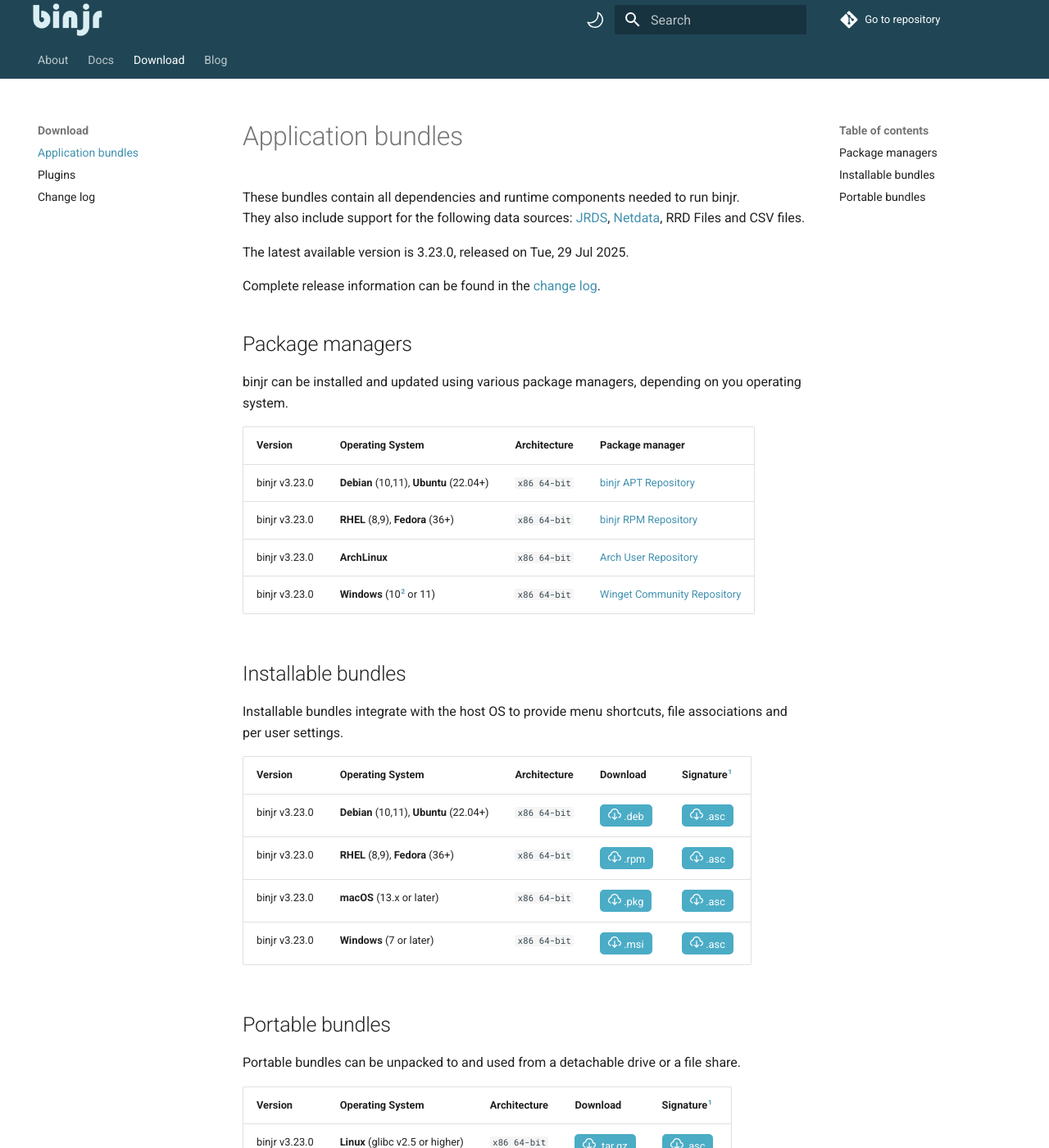
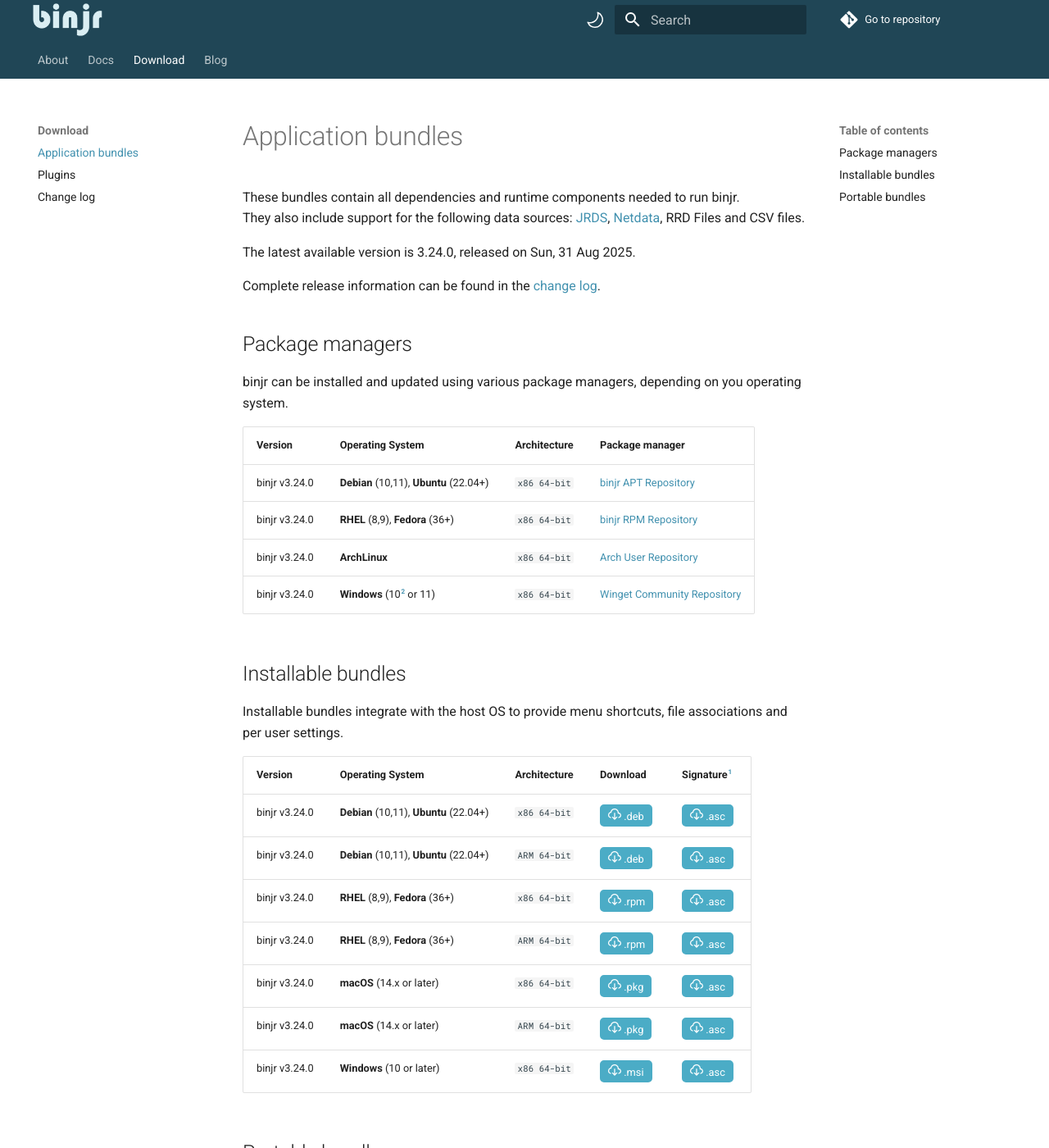
Before and after one commit to binjr/binjr.github.io, an MkDocs documentation site: the page built from docs/download/latest_release.md, in a window 1280 px wide and 1400 px high. Shown: the whole window at 82% size. Built offline with MkDocs 1.6.1 and Material for MkDocs 9.7.7, drawn with Linux system fonts in a browser that asks for light colours; comment, search, counter and statistics services are not loaded; some of the changed text lies outside the part shown.

Commit message:
Release v3.24.0

```diff
--- a/docs/download/latest_release.md
+++ b/docs/download/latest_release.md
@@ -4,7 +4,7 @@
 They also include support for the following data sources:
 [JRDS](https://github.com/fbacchella/jrds), [Netdata](https://www.netdata.cloud), RRD Files and CSV files.
 
-The latest available version is 3.23.0, released on Tue, 29 Jul 2025.
+The latest available version is 3.24.0, released on Sun, 31 Aug 2025.
 
 Complete release information can be found in the [change log](CHANGELOG.md).
 
@@ -34,32 +34,37 @@
 
 | Version          | Operating System                        | Architecture | Package manager                                              |
 |------------------|-----------------------------------------|--------------|--------------------------------------------------------------|
-| binjr v3.23.0 | **Debian** (10,11), **Ubuntu** (22.04+) | `x86 64-bit`   | [binjr APT Repository](https://repos.binjr.eu/apt)           |
-| binjr v3.23.0 | **RHEL** (8,9), **Fedora** (36+)        | `x86 64-bit`   | [binjr RPM Repository](https://repos.binjr.eu/rpm)           |
-| binjr v3.23.0 | **ArchLinux**                           | `x86 64-bit`   | [Arch User Repository](https://repos.binjr.eu/aur)           |
-| binjr v3.23.0 | **Windows** (10[^2] or 11)              | `x86 64-bit`   | [Winget Community Repository](https://repos.binjr.eu/winget) |
+| binjr v3.24.0 | **Debian** (10,11), **Ubuntu** (22.04+) | `x86 64-bit` | [binjr APT Repository](https://repos.binjr.eu/apt)           |
+| binjr v3.24.0 | **RHEL** (8,9), **Fedora** (36+)        | `x86 64-bit` | [binjr RPM Repository](https://repos.binjr.eu/rpm)           |
+| binjr v3.24.0 | **ArchLinux**                           | `x86 64-bit` | [Arch User Repository](https://repos.binjr.eu/aur)           |
+| binjr v3.24.0 | **Windows** (10[^2] or 11)              | `x86 64-bit` | [Winget Community Repository](https://repos.binjr.eu/winget) |
 
 
 ## Installable bundles
 
 Installable bundles integrate with the host OS to provide menu shortcuts, file associations and per user settings.
 
-| Version          | Operating System                        | Architecture | Download                                                                                                                                                                    | Signature[^1]                                                                                                                                                                    |
-|------------------|-----------------------------------------|--------------|-----------------------------------------------------------------------------------------------------------------------------------------------------------------------------|----------------------------------------------------------------------------------------------------------------------------------------------------------------------------------|
-| binjr v3.23.0 | **Debian** (10,11), **Ubuntu** (22.04+) | `x86 64-bit`   | [<button ><img alt="" src="../../assets/images/download.svg"> .deb</button>](https://github.com/binjr/binjr/releases/download/v3.23.0/binjr-3.23.0_linux-amd64.deb)  | [<button ><img alt="" src="../../assets/images/download.svg"> .asc</button>](https://github.com/binjr/binjr/releases/download/v3.23.0/binjr-3.23.0_linux-amd64.deb.asc)   |
-| binjr v3.23.0 | **RHEL** (8,9), **Fedora** (36+)        | `x86 64-bit`   | [<button><img alt="" src="../../assets/images/download.svg"> .rpm</button>](https://github.com/binjr/binjr/releases/download/v3.23.0/binjr-3.23.0_linux-amd64.rpm)   | [<button ><img alt="" src="../../assets/images/download.svg"> .asc</button>](https://github.com/binjr/binjr/releases/download/v3.23.0/binjr-3.23.0_linux-amd64.deb.asc)   |
-| binjr v3.23.0 | **macOS** (13.x or later)               | `x86 64-bit`   | [<button ><img alt="" src="../../assets/images/download.svg"> .pkg</button>](https://github.com/binjr/binjr/releases/download/v3.23.0/binjr-3.23.0_mac-x86_64.pkg)   | [<button ><img alt="" src="../../assets/images/download.svg"> .asc</button>](https://github.com/binjr/binjr/releases/download/v3.23.0/binjr-3.23.0_mac-x86_64.pkg.asc)    |
-| binjr v3.23.0 | **Windows** (7 or later)                | `x86 64-bit`   | [<button><img alt="" src="../../assets/images/download.svg"> .msi</button>](https://github.com/binjr/binjr/releases/download/v3.23.0/binjr-3.23.0_windows-amd64.msi) | [<button ><img alt="" src="../../assets/images/download.svg"> .asc</button>](https://github.com/binjr/binjr/releases/download/v3.23.0/binjr-3.23.0_windows-amd64.msi.asc) |
+| Version          | Operating System                        | Architecture  | Download                                                                                                                                                                    | Signature[^1]                                                                                                                                                                     |
+|------------------|-----------------------------------------|---------------|-----------------------------------------------------------------------------------------------------------------------------------------------------------------------------|-----------------------------------------------------------------------------------------------------------------------------------------------------------------------------------|
+| binjr v3.24.0 | **Debian** (10,11), **Ubuntu** (22.04+) | `x86 64-bit`  | [<button ><img alt="" src="../../assets/images/download.svg"> .deb</button>](https://github.com/binjr/binjr/releases/download/v3.24.0/binjr-3.24.0_linux-x86_64.deb)  | [<button ><img alt="" src="../../assets/images/download.svg"> .asc</button>](https://github.com/binjr/binjr/releases/download/v3.24.0/binjr-3.24.0_linux-x86_64.deb.asc)   |
+| binjr v3.24.0 | **Debian** (10,11), **Ubuntu** (22.04+) | `ARM 64-bit`  | [<button ><img alt="" src="../../assets/images/download.svg"> .deb</button>](https://github.com/binjr/binjr/releases/download/v3.24.0/binjr-3.24.0_linux-aarch64.deb)  | [<button ><img alt="" src="../../assets/images/download.svg"> .asc</button>](https://github.com/binjr/binjr/releases/download/v3.24.0/binjr-3.24.0_linux-aarch64.deb.asc)  |
+| binjr v3.24.0 | **RHEL** (8,9), **Fedora** (36+)        | `x86 64-bit`  | [<button><img alt="" src="../../assets/images/download.svg"> .rpm</button>](https://github.com/binjr/binjr/releases/download/v3.24.0/binjr-3.24.0_linux-x86_64.rpm)   | [<button ><img alt="" src="../../assets/images/download.svg"> .asc</button>](https://github.com/binjr/binjr/releases/download/v3.24.0/binjr-3.24.0_linux-x86_64.rpm.asc)   |
+| binjr v3.24.0 | **RHEL** (8,9), **Fedora** (36+)        | `ARM 64-bit`  | [<button><img alt="" src="../../assets/images/download.svg"> .rpm</button>](https://github.com/binjr/binjr/releases/download/v3.24.0/binjr-3.24.0_linux-aarch64.rpm)   | [<button ><img alt="" src="../../assets/images/download.svg"> .asc</button>](https://github.com/binjr/binjr/releases/download/v3.24.0/binjr-3.24.0_linux-aarch64.rpm.asc)  |
+| binjr v3.24.0 | **macOS** (14.x or later)               | `x86 64-bit`  | [<button ><img alt="" src="../../assets/images/download.svg"> .pkg</button>](https://github.com/binjr/binjr/releases/download/v3.24.0/binjr-3.24.0_mac-x86_64.pkg)   | [<button ><img alt="" src="../../assets/images/download.svg"> .asc</button>](https://github.com/binjr/binjr/releases/download/v3.24.0/binjr-3.24.0_mac-x86_64.pkg.asc)     |
+| binjr v3.24.0 | **macOS** (14.x or later)               | `ARM 64-bit`  | [<button ><img alt="" src="../../assets/images/download.svg"> .pkg</button>](https://github.com/binjr/binjr/releases/download/v3.24.0/binjr-3.24.0_mac-aarch64.pkg)   | [<button ><img alt="" src="../../assets/images/download.svg"> .asc</button>](https://github.com/binjr/binjr/releases/download/v3.24.0/binjr-3.24.0_mac-aarch64.pkg.asc)    |
+| binjr v3.24.0 | **Windows** (10 or later)               | `x86 64-bit`  | [<button><img alt="" src="../../assets/images/download.svg"> .msi</button>](https://github.com/binjr/binjr/releases/download/v3.24.0/binjr-3.24.0_windows-x86_64.msi) | [<button ><img alt="" src="../../assets/images/download.svg"> .asc</button>](https://github.com/binjr/binjr/releases/download/v3.24.0/binjr-3.24.0_windows-x86_64.msi.asc) |
 
 ## Portable bundles
 
 Portable bundles can be unpacked to and used from a detachable drive or a file share.
 
-| Version          | Operating System                 | Architecture | Download                                                                                                                                                                         | Signature[^1]                                                                                                                                                                     |
-|------------------|----------------------------------|--------------|----------------------------------------------------------------------------------------------------------------------------------------------------------------------------------|-----------------------------------------------------------------------------------------------------------------------------------------------------------------------------------|
-| binjr v3.23.0 | **Linux** (glibc v2.5 or higher) | `x86 64-bit`   | [<button ><img alt="" src="../../assets/images/download.svg"> .tar.gz</button>](https://github.com/binjr/binjr/releases/download/v3.23.0/binjr-3.23.0_linux-amd64.tar.gz) | [<button ><img alt="" src="../../assets/images/download.svg"> .asc</button>](https://github.com/binjr/binjr/releases/download/v3.23.0/binjr-3.23.0_linux-amd64.tar.gz.asc) |
-| binjr v3.23.0 | **macOS** (13.x or later)        | `x86 64-bit`   | [<button ><img alt="" src="../../assets/images/download.svg"> .tar.gz</button>](https://github.com/binjr/binjr/releases/download/v3.23.0/binjr-3.23.0_mac-x86_64.tar.gz)  | [<button ><img alt="" src="../../assets/images/download.svg"> .asc</button>](https://github.com/binjr/binjr/releases/download/v3.23.0/binjr-3.23.0_mac-x86_64.tar.gz.asc)  |
-| binjr v3.23.0 | **Windows** (7 or later)         | `x86 64-bit`   | [<button><img alt="" src="../../assets/images/download.svg"> .zip</button>](https://github.com/binjr/binjr/releases/download/v3.23.0/binjr-3.23.0_windows-amd64.zip)      | [<button ><img alt="" src="../../assets/images/download.svg"> .asc</button>](https://github.com/binjr/binjr/releases/download/v3.23.0/binjr-3.23.0_windows-amd64.zip.asc)  |
+| Version          | Operating System                 | Architecture  | Download                                                                                                                                                                           | Signature[^1]                                                                                                                                                                     |
+|------------------|----------------------------------|---------------|------------------------------------------------------------------------------------------------------------------------------------------------------------------------------------|-----------------------------------------------------------------------------------------------------------------------------------------------------------------------------------|
+| binjr v3.24.0 | **Linux** (glibc v2.5 or higher) | `x86 64-bit`  | [<button ><img alt="" src="../../assets/images/download.svg"> .tar.gz</button>](https://github.com/binjr/binjr/releases/download/v3.24.0/binjr-3.24.0_linux-x86_64.tar.gz)  | [<button ><img alt="" src="../../assets/images/download.svg"> .asc</button>](https://github.com/binjr/binjr/releases/download/v3.24.0/binjr-3.24.0_linux-x86_64.tar.gz.asc) |
+| binjr v3.24.0 | **Linux** (glibc v2.5 or higher) | `ARM 64-bit`  | [<button ><img alt="" src="../../assets/images/download.svg"> .tar.gz</button>](https://github.com/binjr/binjr/releases/download/v3.24.0/binjr-3.24.0_linux-aarch64.tar.gz) | [<button ><img alt="" src="../../assets/images/download.svg"> .asc</button>](https://github.com/binjr/binjr/releases/download/v3.24.0/binjr-3.24.0_linux-aarch64.tar.gz.asc) |
+| binjr v3.24.0 | **macOS** (14.x or later)        | `x86 64-bit`  | [<button ><img alt="" src="../../assets/images/download.svg"> .tar.gz</button>](https://github.com/binjr/binjr/releases/download/v3.24.0/binjr-3.24.0_mac-x86_64.tar.gz)    | [<button ><img alt="" src="../../assets/images/download.svg"> .asc</button>](https://github.com/binjr/binjr/releases/download/v3.24.0/binjr-3.24.0_mac-x86_64.tar.gz.asc)  |
+| binjr v3.24.0 | **macOS** (14.x or later)        | `ARM 64-bit`  | [<button ><img alt="" src="../../assets/images/download.svg"> .tar.gz</button>](https://github.com/binjr/binjr/releases/download/v3.24.0/binjr-3.24.0_mac-aarch64.tar.gz)   | [<button ><img alt="" src="../../assets/images/download.svg"> .asc</button>](https://github.com/binjr/binjr/releases/download/v3.24.0/binjr-3.24.0_mac-aarch64.tar.gz.asc)  |
+| binjr v3.24.0 | **Windows** (10 or later)        | `x86 64-bit`  | [<button><img alt="" src="../../assets/images/download.svg"> .zip</button>](https://github.com/binjr/binjr/releases/download/v3.24.0/binjr-3.24.0_windows-x86_64.zip)       | [<button ><img alt="" src="../../assets/images/download.svg"> .asc</button>](https://github.com/binjr/binjr/releases/download/v3.24.0/binjr-3.24.0_windows-x86_64.zip.asc)  |
 
 !!! Warning "If you're having trouble launching binjr..."
     === "...on macOS"
```
Also changed, not shown: docs/blog/posts/binjr-v3.24.0-is-now-available!.md (added, +42 -0 lines), docs/download/CHANGELOG.md (+20 -1 lines), 1 other file.
